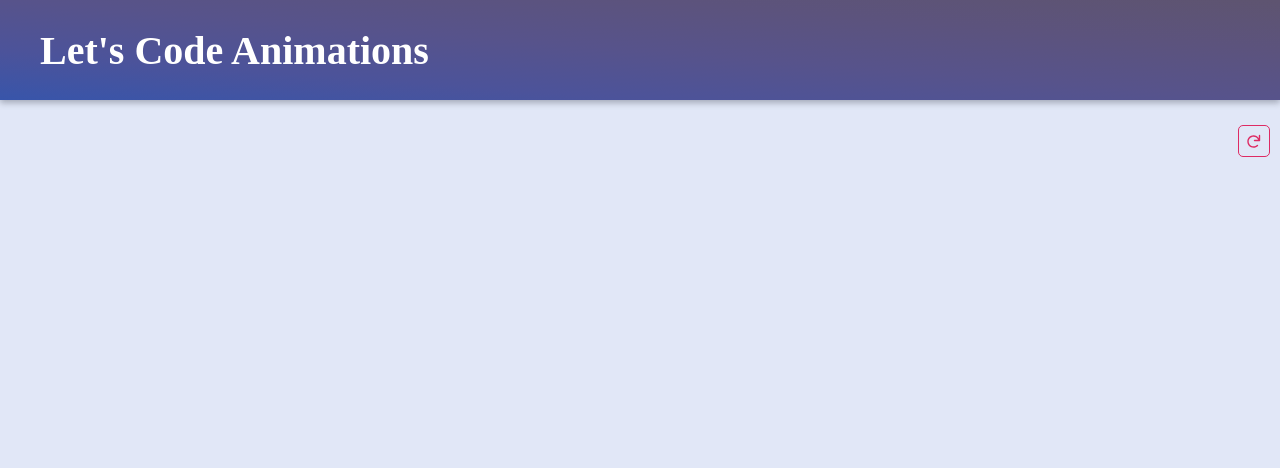
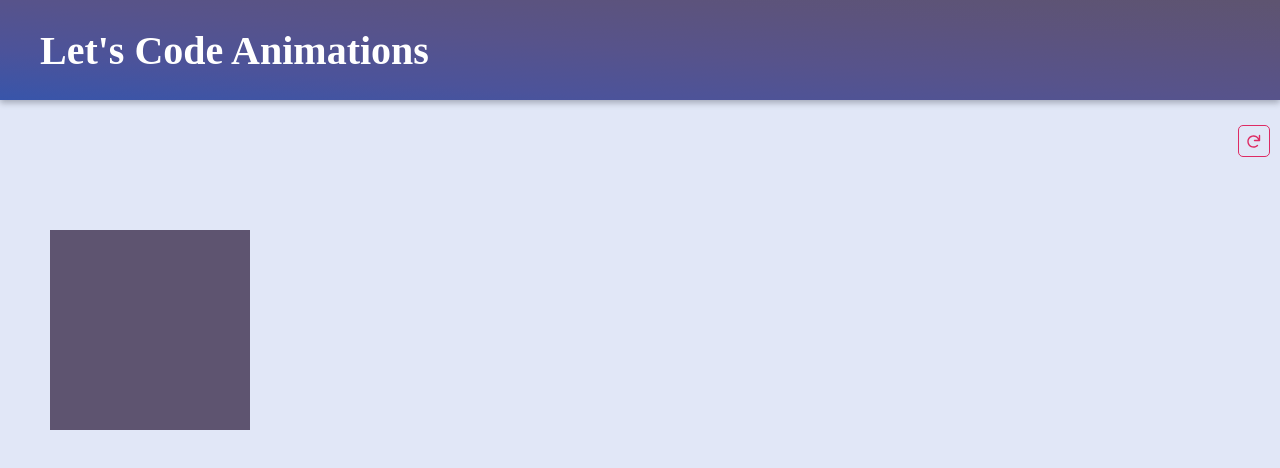
Before and after one commit to smilegupta/animation-made-easy, a React (Create React App) app in the folder animations-in-react/: page /example-4 in a window 1280 px wide. Shown: the top 468 px of the page. Built offline with nearby package versions, Linux system fonts and the light colour scheme.

Commit message:
feat: added example 4

```diff
--- a/animations-in-react/src/App.js
+++ b/animations-in-react/src/App.js
@@ -6,6 +6,7 @@ import PageContents from "pages/contents";
 import Example1 from "pages/example1";
 import Example2 from "pages/example2";
 import Example3 from "pages/example3";
+import Example4 from "pages/example4";
 import Example6 from "pages/example6";
 import Example8 from "pages/example8";
 import Example9 from "pages/example9";
@@ -24,6 +25,7 @@ function App() {
           <Route path="/example-1" element={<Example1 />} />
           <Route path="/example-2" element={<Example2 />} />
           <Route path="/example-3" element={<Example3 />} />
+          <Route path="/example-4" element={<Example4 />} />
           <Route path="/example-6" element={<Example6 />} />
           <Route path="/example-8" element={<Example8 />} />
           <Route path="/example-9" element={<Example9 />} />
--- /dev/null
+++ b/animations-in-react/src/pages/example4/index.jsx
@@ -0,0 +1,30 @@
+import React, {useState} from "react";
+import { motion } from "framer-motion";
+
+import "pages/example4/styles.css";
+
+const Example4 = () => {
+
+  return (
+    <main className="example4-wrapper">
+     <motion.div
+      className="example4-box"
+      whileHover={{
+        scale: 1.1
+      }}
+      whileTap={{
+        scale: 0.9
+      }}
+      drag
+      dragConstraints={{
+        right: 20,
+        left: -20,
+        top: 10,
+        bottom: 10
+      }}
+    />
+    </main>
+  );
+};
+
+export default Example4;
--- /dev/null
+++ b/animations-in-react/src/pages/example4/styles.css
@@ -0,0 +1,15 @@
+.example4-wrapper {
+  display: flex;
+  flex-direction: column;
+  justify-content: left;
+  margin-top: 100px;
+  align-items: initial;
+  padding: 0px 50px;
+}
+
+.example4-box {
+  width: 200px;
+  height: 200px;
+  background-color: var(--secondary-color);
+  border-radius: 0;
+}
```
